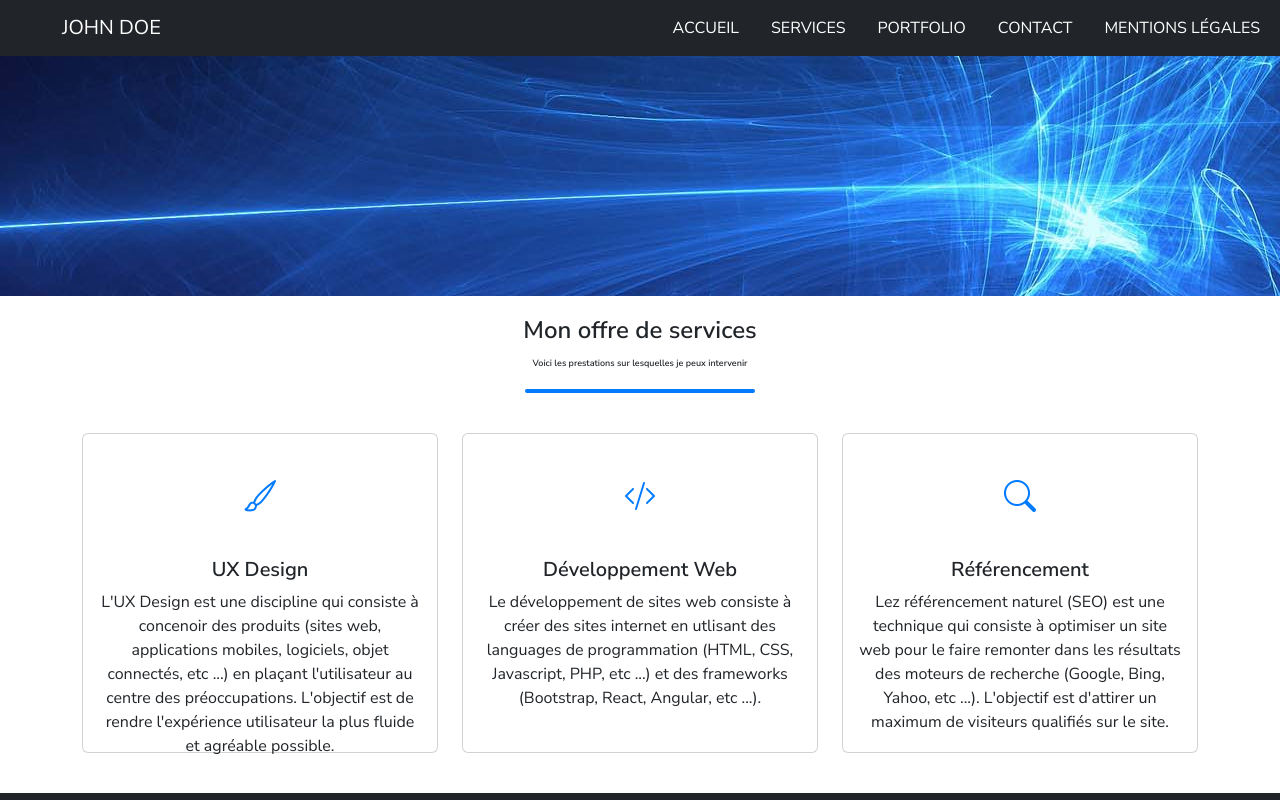
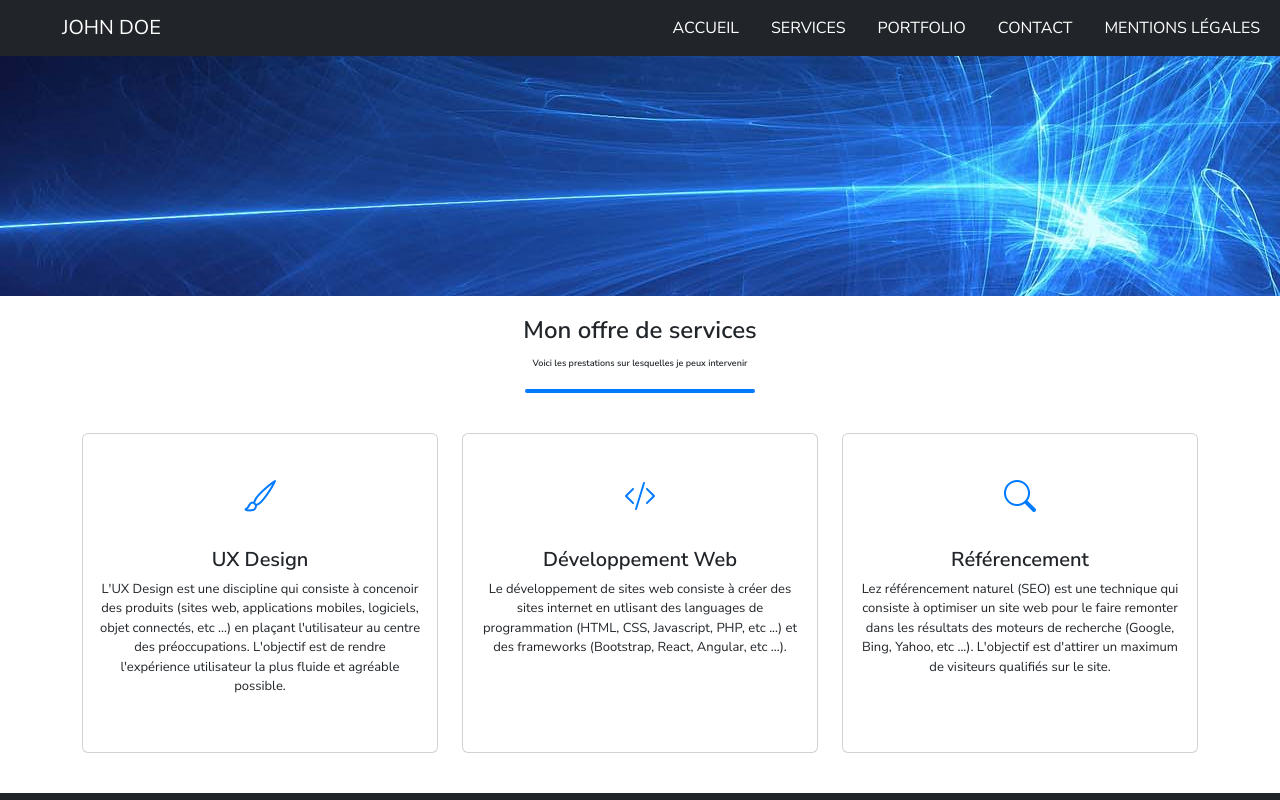
Before and after one commit to cochearno/mon-portfolio, a React (Create React App) app: page /Services in a window 1280 px wide. Shown: the top 800 px of the page. Built offline with nearby package versions, Linux system fonts and the light colour scheme.

Commit message:
corrections

```diff
--- a/src/styles/style.Scss
+++ b/src/styles/style.Scss
@@ -121,7 +121,7 @@ h3 {
   display: none;
 }
 h5 {
-  margin-top: 10px;
+  margin-top: 0;
   text-align: center;
 }
 .html,
@@ -301,6 +301,9 @@ h5 {
     box-shadow: 0 8px 16px rgba(0, 0, 0, 0.2);
   }
 }
+.card-text {
+  font-size: small;
+}
 .bi {
   margin-top: 40px;
 }
```
